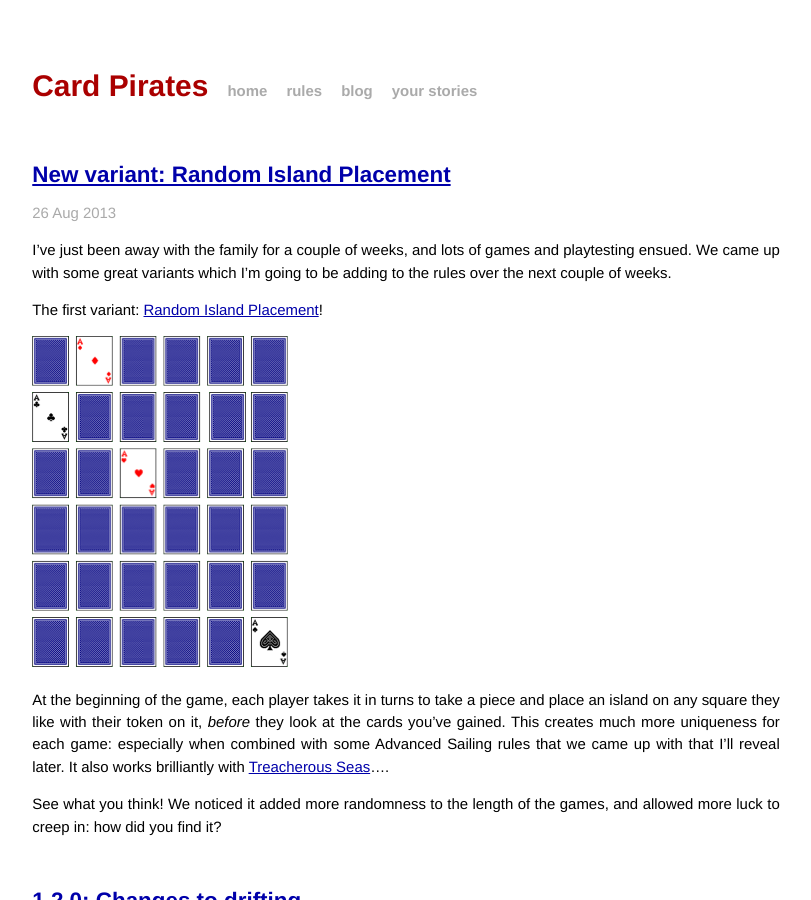
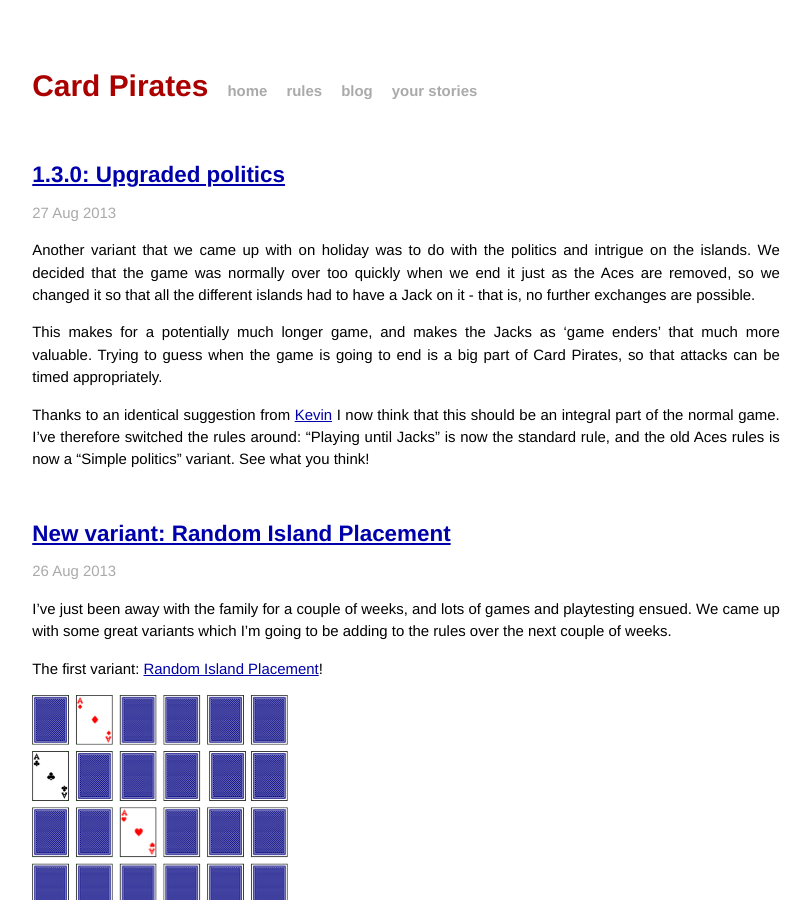
Before and after one commit to chrismdp/cardpirates, a Jekyll site: the page built from blog/index.md, in a window 1280 px wide and 900 px high. Shown: the whole window, without its empty margins (234-1045 px from the left). Built offline with Jekyll 4.4.1, drawn with Linux system fonts in a browser that asks for light colours.

```diff
--- /dev/null
+++ b/_posts/2013-08-27-upgraded-politics.md
@@ -0,0 +1,12 @@
+---
+layout: post
+title:  "1.3.0: Upgraded politics"
+tags: design rules
+
+---
+
+Another variant that we came up with on holiday was to do with the politics and intrigue on the islands. We decided that the game was normally over too quickly when we end it just as the Aces are removed, so we changed it so that all the different islands had to have a Jack on it - that is, no further exchanges are possible.
+
+This makes for a potentially much longer game, and makes the Jacks as 'game enders' that much more valuable. Trying to guess when the game is going to end is a big part of Card Pirates, so that attacks can be timed appropriately.
+
+Thanks to an identical suggestion from [Kevin](http://cardpirates.com/stories/#comment-1018790841) I now think that this should be an integral part of the normal game. I've therefore switched the rules around: "Playing until Jacks" is now the standard rule, and the old Aces rules is now a "Simple politics" variant. See what you think!
--- a/rules/index.md
+++ b/rules/index.md
@@ -5,7 +5,7 @@ title: "Rules"
 
 <h2>{{ page.title }}</h2>
 
-*version 1.2.0*
+*version 1.3.0*
 
 {% include ad-skyscraper.html %}
 
@@ -168,7 +168,7 @@ If there is a draw, first the attacker selects two cards from the defenders hand
 
 # Game end
 
-The game ends when all treasure has been reclaimed (all Aces are replaced by face cards.) As soon as the last treasure is found, all the hands are shown face up. The person with the highest scoring cards is the winner.
+The game ends when all treasure has been reclaimed and all the island face cards have been replaced by Jacks. As soon as this happens, all the hands are shown face up and the scores are counted.
 
 The cards are worth the following points at game end:
 
@@ -178,7 +178,7 @@ The cards are worth the following points at game end:
 - Jack: 1
 - Crew cards: 0
 
-If there is a tie, the person with the most Aces wins, followed by the most Kings, etc.
+The person with the highest scoring cards is the winner. If there is a tie, the person with the most Aces wins, followed by the most Kings, etc.
 
 # Variants
 
@@ -203,3 +203,9 @@ At the beginning of the game, before any treacherous sea changes, each player ta
 ![setup-random-islands](../assets/random-island-placement.png)
 
 This variant can cause the length of the game to fluctuate and introduces more luck into the game. It can work best with combined with Treacherous Seas, Advanced Sailing, or Heightened Intrigue (yet to be released).
+
+## Variant: Simple politics
+
+The game is instead over the moment the last Ace is picked up from the islands, rather than the moment the last Jack is placed.
+
+This makes for a much shorter game, especially with fewer players, and therefore the starting hand becomes much more important, which means that luck has a higher factor. This version works well when playing with younger children.
```
